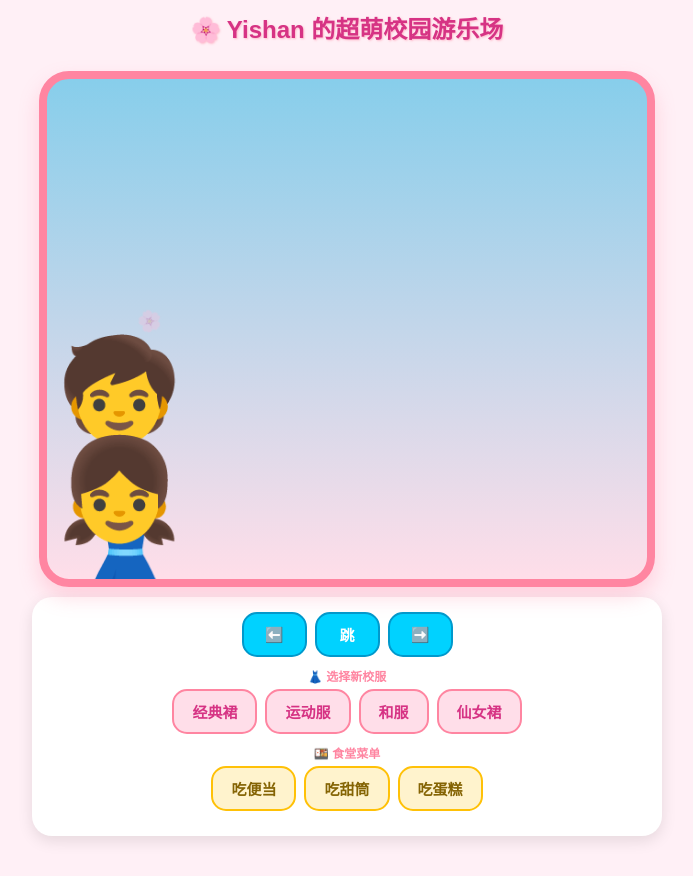
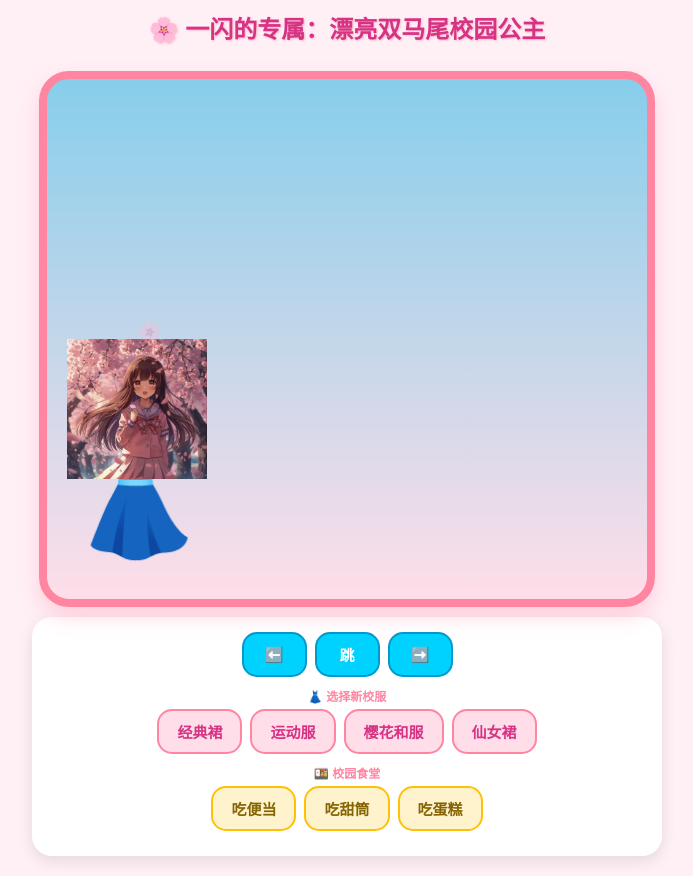
Before and after one commit to cjj-private/yishan, a plain HTML site: page index.html in a window 1280 px wide. Both pictures are taken after a click on the button "⬅️". Shown: the whole page, without its empty margins (293-986 px from the left). Drawn offline with Linux system fonts and the light colour scheme.

Commit message:
Update index.html

```diff
--- a/index.html
+++ b/index.html
@@ -2,15 +2,15 @@
 <html lang="zh">
 <head>
     <meta charset="UTF-8">
-    <title>🌸 一闪的超萌樱花校园</title>
+    <title>🌸 一闪的专属：超萌樱花校园</title>
     <style>
         body { margin: 0; background: #fff0f6; font-family: 'Arial', sans-serif; display: flex; flex-direction: column; align-items: center; overflow-x: hidden; }
 
         h1 { color: #d63384; margin-top: 10px; font-size: 24px; text-shadow: 1px 1px 2px rgba(255,133,161,0.5); }
 
-        /* 校园舞台：调大了高度，确保按钮都在屏幕里 */
+        /* 校园舞台 */
         #campus-scene {
-            width: 95%; max-width: 600px; height: 500px;
+            width: 95%; max-width: 600px; height: 520px;
             background: linear-gradient(180deg, #87CEEB 0%, #ffdee9 100%);
             border: 8px solid #ff85a1; border-radius: 30px;
             position: relative; margin: 10px 0; overflow: hidden;
@@ -20,25 +20,31 @@
         /* 角色容器：平滑移动和跳跃 */
         #character-container {
             position: absolute; bottom: 30px; left: 50px;
-            width: 140px; height: 210px;
+            width: 160px; height: 230px;
             display: flex; flex-direction: column; align-items: center;
             transition: left 0.2s, bottom 0.3s, transform 0.2s;
             user-select: none; z-index: 10;
         }
 
-        /* 超级可爱的 Emoji 头像：双马尾+校服女孩 */
-        #head { font-size: 100px; line-height: 1; z-index: 2; margin-bottom: -25px; transition: transform 0.3s; }
+        /* 可靠精美的头像图层 */
+        #head-img {
+            width: 140px; height: 140px;
+            z-index: 2; margin-bottom: -35px; /* 让头和衣服接在一起 */
+            object-fit: contain; /* 确保图片不被拉伸 */
+            transition: transform 0.3s;
+        }
+
         /* 衣服：点击按钮会变 */
         #outfit { font-size: 110px; line-height: 1; z-index: 1; position: relative; }
 
         /* 食物掉落 */
         #food-air { position: absolute; font-size: 60px; display: none; z-index: 15; text-shadow: 0 0 10px rgba(255,255,255,0.5); }
 
-        /* 操作面板：清晰整洁 */
+        /* 操作面板 */
         .control-panel {
             background: white; padding: 15px; border-radius: 20px;
             width: 90%; max-width: 600px; box-shadow: 0 5px 15px rgba(0,0,0,0.1);
-            margin-bottom: 20px; /* 底部留白 */
+            margin-bottom: 20px;
         }
         .row { display: flex; justify-content: center; gap: 8px; margin-bottom: 10px; flex-wrap: wrap; }
         .label { font-size: 12px; color: #ff85a1; font-weight: bold; width: 100%; text-align: center; margin-bottom: 5px; }
@@ -56,14 +62,15 @@
 </head>
 <body>
 
-    <h1>🌸 Yishan 的超萌校园游乐场</h1>
+    <h1>🌸 一闪的专属：漂亮双马尾校园公主</h1>
 
     <div id="campus-scene">
         <div style="position:absolute; left:15%; top:-50px; animation: fall 6s infinite; font-size: 20px; color: #ffb7c5;">🌸</div>
         <div style="position:absolute; left:80%; top:-50px; animation: fall 8s infinite; font-size: 20px; color: #ffb7c5;">🌸</div>
 
         <div id="character-container">
-            <div id="head">🧒👧</div> <div id="outfit">👗</div> </div>
+            <img id="head-img" src="image_7.png" alt="公主头像">
+            <div id="outfit">👗</div> </div>
 
         <div id="food-air">🍱</div>
     </div>
@@ -79,11 +86,11 @@
         <div class="row">
             <button onclick="changeOutfit('👗')">经典裙</button>
             <button onclick="changeOutfit('👚')">运动服</button>
-            <button onclick="changeOutfit('👘')">和服</button>
+            <button onclick="changeOutfit('👘')">樱花和服</button>
             <button onclick="changeOutfit('🧚‍♀️')">仙女裙</button>
         </div>
 
-        <div class="label">🍱 食堂菜单</div>
+        <div class="label">🍱 校园食堂</div>
         <div class="row">
             <button class="eat-btn" onclick="eat('🍱')">吃便当</button>
             <button class="eat-btn" onclick="eat('🍦')">吃甜筒</button>
@@ -96,13 +103,13 @@
         let isJumping = false;
         const container = document.getElementById('character-container');
         const outfit = document.getElementById('outfit');
-        const head = document.getElementById('head');
+        const headImg = document.getElementById('head-img');
 
         // 1. 走路逻辑
         function move(distance) {
             posX += distance;
             if (posX < 0) posX = 0;
-            if (posX > 460) posX = 460; // 限制右边边界
+            if (posX > 440) posX = 440; // 限制右边边界
             container.style.left = posX + "px";
         }
 
@@ -117,15 +124,15 @@
             }, 300);
         }
 
-        // 3. 换装逻辑
+        // 3. 换装逻辑：身体变，头不变
         function changeOutfit(newOutfit) {
             outfit.innerText = newOutfit;
-            // 变身特效
+            // 变身特效：整个角色缩放
             container.style.transform = "scale(1.2)";
             setTimeout(() => container.style.transform = "scale(1)", 200);
         }
 
-        // 4. 吃饭逻辑：全功能复活
+        // 4. 吃饭逻辑：吃饭按钮清晰可见
         function eat(foodEmoji) {
             // 展示食物掉落
             const food = document.getElementById('food-air');
@@ -137,18 +144,17 @@
 
             // 食物掉到嘴里
             setTimeout(() => {
-                food.style.top = "280px";
-                food.style.transition = "top 0.5s cubic-bezier(0.47, 0, 0.74, 0.71)"; // 模拟物理掉落
+                food.style.top = "300px";
+                food.style.transition = "top 0.5s cubic-bezier(0.47, 0, 0.74, 0.71)";
             }, 50);
 
             // 公主吃掉食物的反应
             setTimeout(() => {
                 food.style.display = "none";
-                head.innerText = "😋"; // 吃的时候变表情
-                head.style.transform = "scale(1.3) rotate(15deg)"; // 头像开心得晃动
+                // 头像开心得晃动和歪头
+                headImg.style.transform = "rotate(15deg) scale(1.2)";
                 setTimeout(() => {
-                    head.innerText = "🧒👧"; // 恢复表情
-                    head.style.transform = "scale(1) rotate(0deg)";
+                    headImg.style.transform = "rotate(0deg) scale(1)";
                 }, 800);
             }, 550);
         }
@@ -164,7 +170,7 @@
     <style>
         @keyframes fall {
             0% { transform: translateY(-50px) rotate(0deg); opacity: 0; }
-            100% { transform: translateY(550px) rotate(360deg); opacity: 0.6; }
+            100% { transform: translateY(570px) rotate(360deg); opacity: 0.6; }
         }
     </style>
 </body>
```
